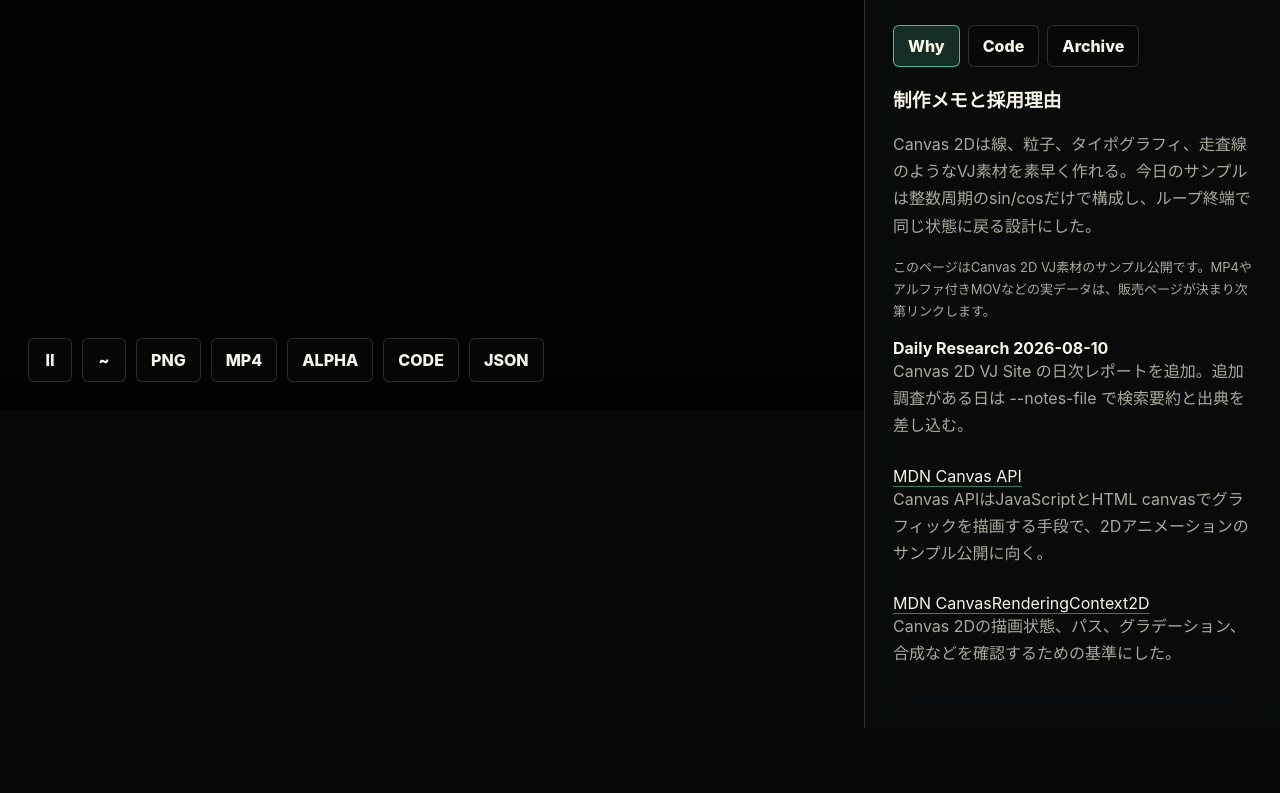
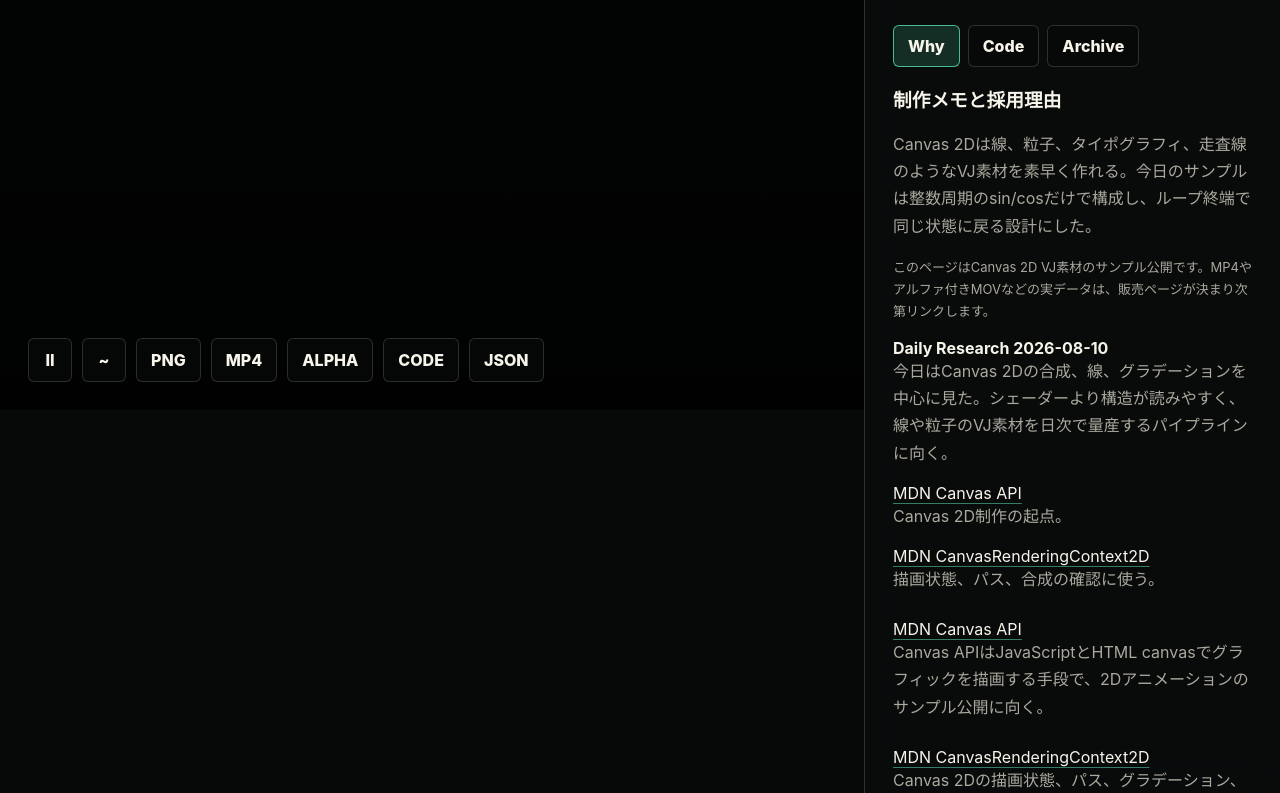
Before and after one commit to nao-matsunami/canvas-2d-vj-pages, a website: page live.html in a window 1280 px wide. Shown: the part 390-1183 px from the top of the page. Before the commit the page ends 1118 px from the top, so only its background shows below. Drawn offline with Linux system fonts and the light colour scheme.

Commit message:
Publish Canvas 2D VJ site 2026-08-10 07:36

```diff
--- a/data/drops.json
+++ b/data/drops.json
@@ -29,9 +29,20 @@
       "research": [
         {
           "date": "2026-08-10",
-          "summary": "Canvas 2D VJ Site の日次レポートを追加。追加調査がある日は --notes-file で検索要約と出典を差し込む。",
-          "sources": [],
-          "updatedAt": "2026-08-10T06:27:52.002Z"
+          "summary": "今日はCanvas 2Dの合成、線、グラデーションを中心に見た。シェーダーより構造が読みやすく、線や粒子のVJ素材を日次で量産するパイプラインに向く。",
+          "sources": [
+            {
+              "label": "MDN Canvas API",
+              "url": "https://developer.mozilla.org/en-US/docs/Web/API/Canvas_API",
+              "note": "Canvas 2D制作の起点。"
+            },
+            {
+              "label": "MDN CanvasRenderingContext2D",
+              "url": "https://developer.mozilla.org/en-US/docs/Web/API/CanvasRenderingContext2D",
+              "note": "描画状態、パス、合成の確認に使う。"
+            }
+          ],
+          "updatedAt": "2026-08-10T07:36:06.228Z"
         }
       ]
     },
```
Also changed, not shown: days/2026-08-10.html (+2 -2 lines), reports/2026-08-10.json (+20 -3 lines).
